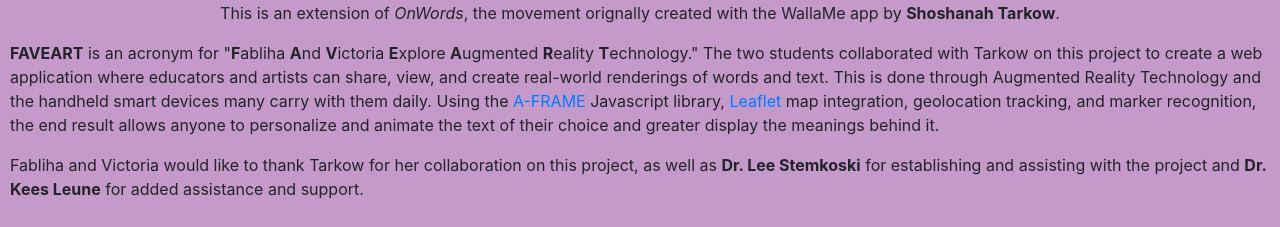
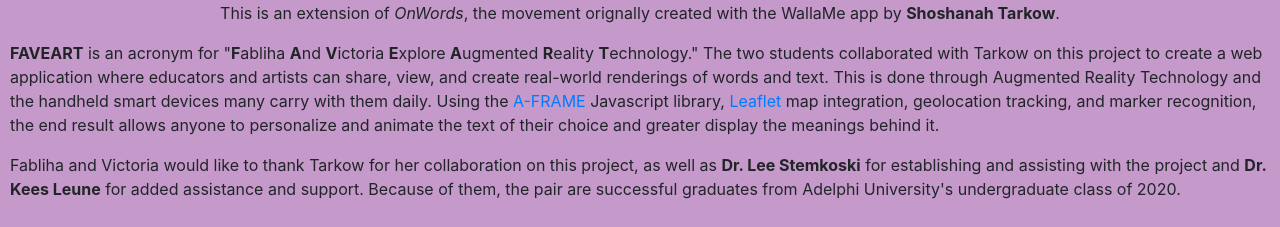
Before and after one commit to FablihaHossain/FAVEART-For-OnWords, a Flask app: page /about in a window 1280 px wide. Shown: the part 1103-1330 px from the top of the page. Run offline with Flask 2, Linux system fonts and the light colour scheme; some libraries are stand-ins or nearby versions.

Commit message:
S20SS2FAVE-77 About Page edits for Shoshanah, Stem and Leune

```diff
--- a/application/templates/about.html
+++ b/application/templates/about.html
@@ -11,7 +11,7 @@
 		<img id="mainpic" src="static/Shoshanah.png"alt="OnWords Creator Shoshanah Tarkow"><p style="text-align: center">
 		This is an extension of <i>OnWords</i>, the movement orignally created with the WallaMe app by <b>Shoshanah Tarkow</b>.</p>
 		<p><b>FAVEART</b> is an acronym for "<b>F</b>abliha <b>A</b>nd <b>V</b>ictoria <b>E</b>xplore <b>A</b>ugmented <b>R</b>eality <b>T</b>echnology." The two students collaborated with Tarkow on this project to create a web application where educators and artists can share, view, and create real-world renderings of words and text. This is done through Augmented Reality Technology and the handheld smart devices many carry with them daily. Using the <a href="aframe.io"style="font-color:white;">A-FRAME</a> Javascript library, <a style="font-color:white;" href="leafletjs.com">Leaflet</a> map integration, geolocation tracking, and marker recognition, the end result allows anyone to personalize and animate the text of their choice and greater display the meanings behind it.</p>
-		<p>Fabliha and Victoria would like to thank Tarkow for her collaboration on this project, as well as <b>Dr. Lee Stemkoski</b> for establishing and assisting with the project and <b>Dr. Kees Leune</b> for added assistance and support.</p>
+		<p>Fabliha and Victoria would like to thank Tarkow for her collaboration on this project, as well as <b>Dr. Lee Stemkoski</b> for establishing and assisting with the project and <b>Dr. Kees Leune</b> for added assistance and support. Because of them, the pair are successful graduates from Adelphi University's undergraduate class of 2020.</p>
 	</div>
 	</body>
 
```
